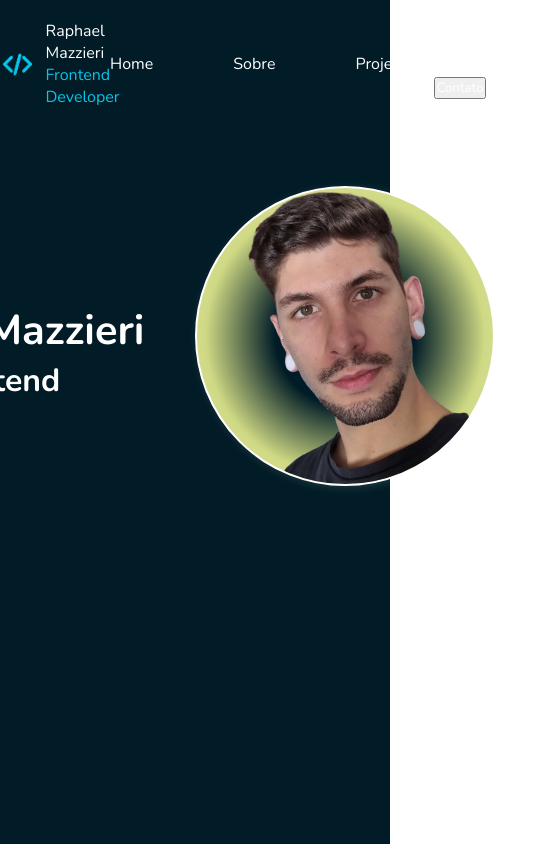
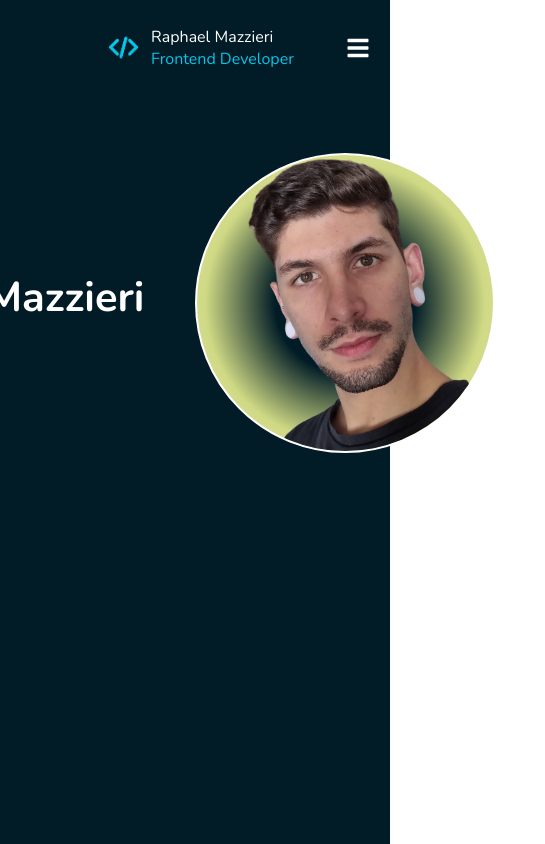
Before and after one commit to mazziera/Portfolio-, a React (Vite) app: page / in a window 390 px wide. Shown: the whole page, 545 px wide, since content can reach past the window. Built offline with nearby package versions, Linux system fonts and the light colour scheme.

Commit message:
"refactor"

```diff
--- a/package.json
+++ b/package.json
@@ -13,6 +13,7 @@
     "normalize.css": "^8.0.1",
     "react": "^18.3.1",
     "react-dom": "^18.3.1",
+    "react-icons": "^5.2.1",
     "react-router-dom": "^6.24.0"
   },
   "devDependencies": {
--- a/src/App.jsx
+++ b/src/App.jsx
@@ -7,7 +7,7 @@ import Projects from "./pages/Projects/Projects.jsx";
 
 //components
 import Container from "./components/Container/Container.jsx";
-import Nav from "./components/Nav/Nav.jsx";
+import Navbar from "./components/Navbar/Navbar.jsx";
 
 
 function App() {
@@ -15,7 +15,7 @@ function App() {
     <>
       <BrowserRouter>
         <Container>
-        <Nav />
+        <Navbar />
           <Routes>
             <Route path="/" element={<Home />} />
             <Route path="/about" element={<About />} />
--- a/src/components/Button/Button.module.css
+++ b/src/components/Button/Button.module.css
@@ -3,7 +3,7 @@
   border: none;
   border-radius: 50px;
   background-color: transparent;
-  border: 2px solid #fff;
+  border: 1px solid #fff;
   cursor: pointer;
   transition: 0.3s ease-in;
   font-size: 1em;
--- a/src/components/Container/Container.module.css
+++ b/src/components/Container/Container.module.css
@@ -1,5 +1,5 @@
 .containerHeight{
     height: 100vh;
     background-color: #011C26;
-    color: #FFFF;
+
 }
--- a/src/components/Nav/Nav.jsx
+++ /dev/null
@@ -1,49 +0,0 @@
-import { Link, NavLink } from "react-router-dom";
-
-import styles from "./Nav.module.css";
-
-//images
-import logo from "../../images/logo.webp";
-
-//components
-import Button from "../Button/Button.jsx";
-
-const Nav = () => {
-  return (
-    <nav>
-      <section className={styles.logo}>
-        <img src={logo} alt="logo"  />
-        <div>
-            <p>Raphael Mazzieri</p>
-            <span>Frontend Developer</span>
-        </div>
-      </section>
-
-      <ul className={styles.menuItems}>
-        <li>
-          <NavLink to="/">Home</NavLink>
-        </li>
-
-        <li>
-          <NavLink to="/about">Sobre</NavLink>
-        </li>
-
-        <li>
-          <NavLink to="/projects">Projetos</NavLink>
-        </li>
-      </ul>
-
-      <div>
-        <Button className={styles.btn} text="Contato"></Button>
-
-        <button>
-          <Link to="mailto:rquitto@gmail.com" target="_blank">
-            Contato
-          </Link>
-        </button>
-      </div>
-    </nav>
-  );
-};
-
-export default Nav;
--- a/src/components/Nav/Nav.module.css
+++ /dev/null
@@ -1,48 +0,0 @@
-*{
-    color: #FFF;
-}
-
-nav{
-    padding: 20px;
-    display: flex;
-    justify-content: space-around;
-    align-items: center;
-}
-
-.logo{
-    max-width: 20%;
-    display: flex;
-    justify-content: center;
-    align-items: center;
-
-}
-
-.logo > div{
-    flex-direction: column;
-}
-
-.logo img{
-    width: 55px;
-}
-
-.logo span{
-    color: #08C4E9;
-}
-
-
-.menuItems{
-    display: flex;
-    gap: 40px;
-    list-style: none;
-}
-
-.menuItems > li > a {
-    padding: 10px 20px;
-    color: #FFF;
-    transition: 0.3s ease-in-out;
-}
-
-.menuItems li > a:hover{
-    background-color: #F2786D;
-    border-radius: 50px;
-}
--- /dev/null
+++ b/src/components/Navbar/Navbar.jsx
@@ -0,0 +1,73 @@
+//css
+import styles from "./Navbar.module.css";
+
+//libs react router
+import { NavLink } from "react-router-dom";
+
+//hooks
+import { useState } from "react";
+
+//images
+import logo from "../../images/logo.webp";
+
+//components
+import { FaBars } from "react-icons/fa";
+import { ImCross } from "react-icons/im";
+
+const Navbar = () => {
+  const [Mobile, setMobile] = useState(false);
+
+  return (
+    <nav className={styles.navbar}>
+      <NavLink className={styles.brand} to="/">
+        <section className={styles.logo}>
+          <img src={logo} alt="logo" />
+          <div>
+            <p>Raphael Mazzieri</p>
+            <span>Frontend Developer</span>
+          </div>
+        </section>
+      </NavLink>
+
+      <button
+        role="menu mobile"
+        aria-label="menu mobile"
+        className={styles.mobile_icon}
+        onClick={() => setMobile(!Mobile)}
+      >
+        {Mobile ? <ImCross className="icone-menu"/> : <FaBars className="icone-menu"/>}
+      </button>
+
+      <ul
+        className={Mobile ? styles.nav_mobile : styles.nav_list}
+        onClick={() => setMobile(false)}
+      >
+        <li>
+          <NavLink to="/" end>
+            Home
+          </NavLink>
+        </li>
+
+        <li>
+          <NavLink to="/" end>
+            Sobre
+          </NavLink>
+        </li>
+
+        <li>
+          <NavLink to="/" end>
+            Projetos
+          </NavLink>
+        </li>
+
+        <li>
+          <NavLink to="mailto:rquitto@gmail.com" target="_blank" end >
+            Contato
+          </NavLink>
+        </li>
+      </ul>
+    </nav>
+  );
+};
+
+export default Navbar;
--- /dev/null
+++ b/src/components/Navbar/Navbar.module.css
@@ -0,0 +1,161 @@
+nav{
+    padding: 20px;
+    display: flex;
+    justify-content: space-around;
+    align-items: center;
+}
+
+.logo{
+    /* max-width: 20%; */
+    display: flex;
+    justify-content: center;
+    align-items: center;
+
+}
+
+.logo > div{
+    flex-direction: column;
+}
+
+.logo img{
+    width: 55px;
+}
+
+.logo span{
+    color: #08C4E9;
+}
+
+.nav_list {
+    display: -webkit-box;
+    display: -ms-flexbox;
+    display: flex;
+    list-style: none;
+    padding: 10px;
+    gap: 10px;
+}
+
+.nav_list li {
+    margin-right: 0;
+}
+
+.nav_list li a {
+    padding: 0.4em 0.6em;
+}
+
+
+
+.menuItems li > a:hover{
+    background-color: #CFD984;
+    border-radius: 50px;
+    color: #000;
+    font-weight: 700;
+}
+
+
+.mobile_icon {
+    display: none;
+    border: none;
+    background: none;
+    cursor: pointer;
+}
+
+/* Mobile */
+@media (max-width: 800px) {
+    .nav_list {
+        position: fixed;
+        top: 0;
+        left: 0;
+        width: 100vw;
+        height: 100vh;
+        background: transparent;
+        clip-path: circle(100px at 90% -15%);
+        -webkit-clip-path: circle(100px at 90% -15%);
+        transition: 1s ease-out;
+        -webkit-flex-direction: column;
+        -ms-flex-direction: column;
+        flex-direction: column;
+        -webkit-box-pack: space-around;
+        -ms-flex-pack: space-around;
+        justify-content: space-around;
+        -webkit-box-align: center;
+        -ms-flex-align: center;
+        align-items: center;
+        gap: 0;
+    }
+
+    .nav_list a {
+        font-size: 24px;
+        opacity: 0;
+    }
+
+    .nav_mobile {
+        display: flex;
+        position: fixed;
+        align-items: center;
+        transition: 1s ease-out;
+        gap: 0;
+        justify-content: space-around;
+        -webkit-flex-direction: column;
+        -ms-flex-direction: column;
+        flex-direction: column;
+        top: 0;
+        left: 0;
+        width: 100vw;
+        height: 100vh;
+        background: rgba(0, 0, 0, 0.856);
+        border-radius: 4px;
+        z-index: 1;
+    }
+
+    .mobile_icon {
+        position: absolute;
+        display: flex;
+        align-items: flex-end;
+        justify-content: center;
+        right: 20px;
+        z-index: 2;
+    }
+
+    .nav_mobile li {
+        font-size: 20px;
+        opacity: 1;
+    }
+
+
+    .nav_list li:nth-child(4){
+        border: 1px solid #FFF;
+    }
+
+    .nav_mobile li a {
+        height: 60%;
+        display: flex;
+        justify-content: center;
+        font-size: 1.1em;
+        gap: 10px;
+    }
+
+    .bntLogout {
+        display: flex;
+        gap: 10px;
+    }
+
+    .nav_mobile li:nth-child(1) a {
+        transition: 0.5s 0.2s;
+        -moz-transition: 0.5s 0.2s;
+    }
+
+    .nav_mobile li:nth-child(2) a {
+        transition: 0.5s 0.4s;
+        -moz-transition: 0.5s 0.4s;
+    }
+
+    .nav_mobile li:nth-child(3) a {
+        transition: 0.5s 0.6s;
+        -moz-transition: 0.5s 0.6s;
+    }
+
+    .nav_mobile .nav_list a {
+        opacity: 1;
+    }
+
+}
--- a/src/index.css
+++ b/src/index.css
@@ -3,5 +3,12 @@
     margin: 0;
     box-sizing: border-box;
     font-family: Nunito, sans-serif;
+    font-size: 16px;
     text-decoration: none;
+    list-style: none;
+    color: #FFF;
 }
+
+.icone-menu{
+    font-size: 1.5em;
+}
--- a/src/pages/Home/Home.jsx
+++ b/src/pages/Home/Home.jsx
@@ -14,7 +14,7 @@ const Home = () => {
         <div className={styles.titles}>
           <p> Olá, Seja Bem-Vindo(a)!</p>
           <h1>Sou o Raphael Mazzieri</h1>
-          <h2>Desenvolvedor Frontend</h2>
+          <h2>Frontend Developer</h2>
         </div>
 
         <img
--- a/src/pages/Home/Home.module.css
+++ b/src/pages/Home/Home.module.css
@@ -1,4 +1,4 @@
-.hero{
+.hero {
   padding-top: 3.6rem;
   display: grid;
   grid-template-columns: repeat(2, 500px);
@@ -6,38 +6,39 @@
   justify-content: center;
 }
 
-.hero .titles p{
+.hero .titles p {
   font-size: 1.5em;
 }
 
-.hero .titles h1{
+.hero .titles h1 {
   font-size: 2.6em;
 }
 
-.hero .titles h2{
+.hero .titles h2 {
   font-size: 2em;
 }
 
-.profileImg{
+.profileImg {
   width: 300px;
-    background: radial-gradient(#011C26, #011C26, #CFD984, #F2EAC2);
-    border: 2px solid #FFF;
+  background: radial-gradient(#011c26, #011c26, #cfd984, #f2eac2);
+  border: 2px solid #fff;
   border-radius: 50%;
-    filter: drop-shadow(2px 2px 4px rgba(255, 255, 255, 0.123));
 }
 
-.btnResume{
+.btnResume {
   width: 30%;
   padding: 5px 20px;
   border: none;
   border-radius: 50px;
-    background-color: #08C4E9;
+  background-color: #08c4e9;
   text-align: center;
   font-size: 1.2em;
   cursor: pointer;
   transition: 0.3s ease-in;
 }
 
-.btnResume:hover{
+.btnResume:hover {
   transform: scale(1.1);
+  background-color: #cfd984;
+
 }
```
Also changed, not shown: 1 other file (tests, documents, lock files or other folders). Lines whose indentation alone changed are shown as unchanged.
